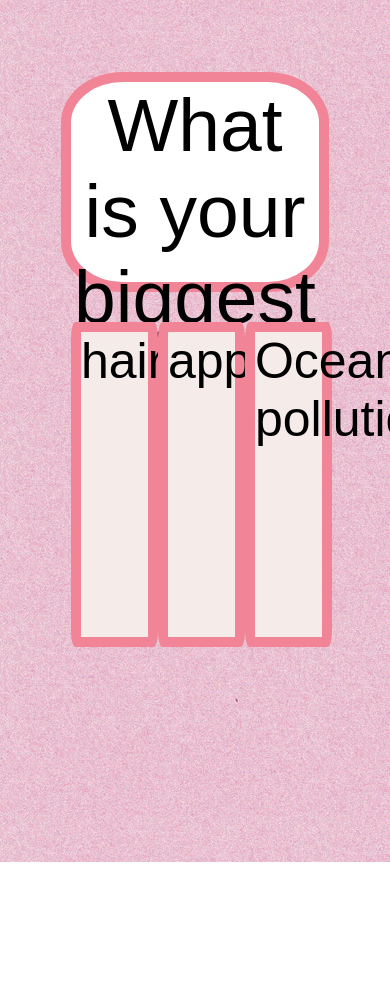
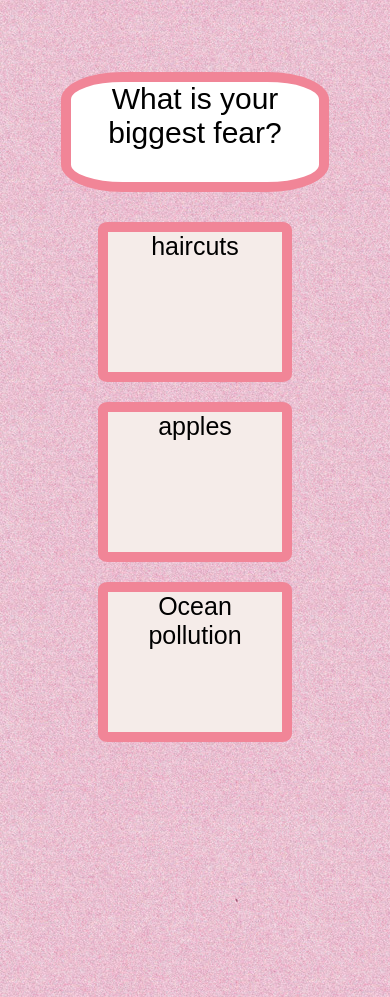
Before and after one commit to rotemn2006/project2, a plain HTML site: page html/quiz.html in a window 390 px wide. Shown: the part 385-1382 px from the top of the page. Before the commit the page ends 1247 px from the top, so only its background shows below. Drawn offline with Linux system fonts and the light colour scheme.

Commit message:
quiz respunsiveness

```diff
--- a/style/quiz.scss
+++ b/style/quiz.scss
@@ -59,3 +59,30 @@
     text-decoration: underline;
     color: rgb(0, 0, 255);
  }
+
+ @media only screen and (max-width: 600px){
+   #question{
+      font-size: 30px;
+      height: 100px;
+   }
+   .answer{
+      font-size:25px ;
+      height: 140px;
+      width: 70%;
+      margin-bottom: 20px;
+   }
+   section{
+      flex-direction: column;
+      align-items: center;
+   }
+   #footer{
+      font-size: 60px;
+   }
+   footer{
+      margin-top: 20px;
+      img{
+         width:70%;
+         height: auto;
+      }
+   }
+ }
```
Also changed, not shown: style/quiz.css, 1 other file.
